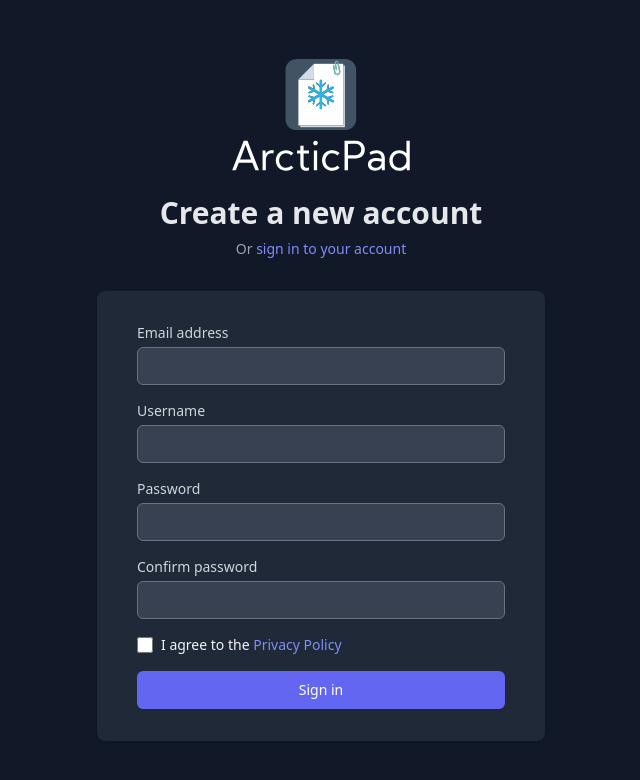
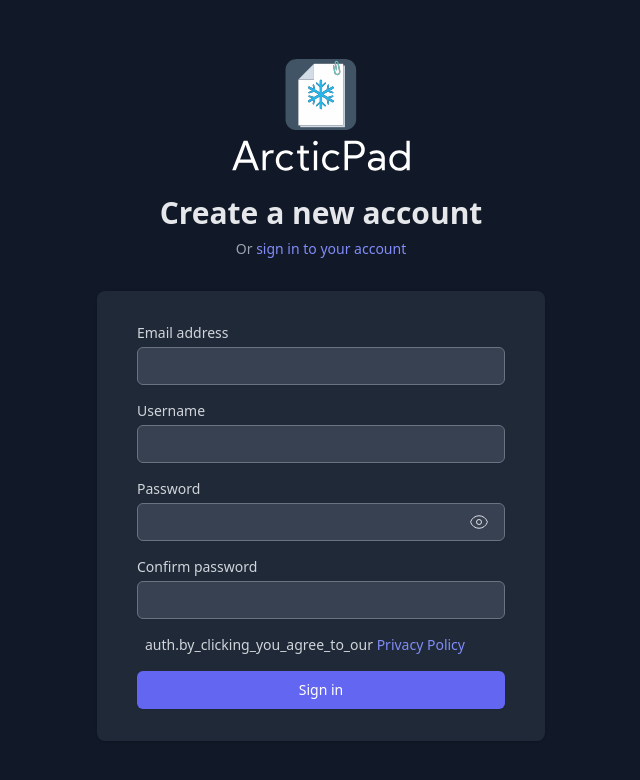
Before and after one commit to jramsgz/ArticPad, a Vue app in the folder ui/: page /register in a window 1280 px wide. Shown: the top 780 px of the page, without its empty margins (319-959 px from the left). Built offline with nearby package versions, Linux system fonts and the light colour scheme.

Commit message:
feat: reuse password field

```diff
--- /dev/null
+++ b/ui/src/components/common/PasswordField.vue
@@ -0,0 +1,69 @@
+<template>
+  <div class="relative">
+    <input
+      :value="modelValue"
+      @input="
+        $emit('update:modelValue', ($event.target as HTMLInputElement).value)
+      "
+      id="password"
+      name="password"
+      :type="showPassword ? 'text' : 'password'"
+      autocomplete="password"
+      required
+      class="appearance-none block w-full px-3 py-2 bg-gray-700 border border-gray-500 rounded-md shadow-sm placeholder-gray-300 text-gray-300 focus:text-gray-100 focus:outline-none focus:ring-indigo-500 focus:border-indigo-500 sm:text-sm"
+    />
+    <button
+      class="absolute inset-y-0 right-0 flex items-center px-4 text-white"
+      type="button"
+      @click="showPassword = !showPassword"
+    >
+      <svg
+        v-if="showPassword"
+        xmlns="http://www.w3.org/2000/svg"
+        fill="none"
+        viewBox="0 0 24 24"
+        strokeWidth="{1.5}"
+        stroke="currentColor"
+        class="w-5 h-5"
+      >
+        <path
+          strokeLinecap="round"
+          strokeLinejoin="round"
+          d="M3.98 8.223A10.477 10.477 0 001.934 12C3.226 16.338 7.244 19.5 12 19.5c.993 0 1.953-.138 2.863-.395M6.228 6.228A10.45 10.45 0 0112 4.5c4.756 0 8.773 3.162 10.065 7.498a10.523 10.523 0 01-4.293 5.774M6.228 6.228L3 3m3.228 3.228l3.65 3.65m7.894 7.894L21 21m-3.228-3.228l-3.65-3.65m0 0a3 3 0 10-4.243-4.243m4.242 4.242L9.88 9.88"
+        />
+      </svg>
+      <svg
+        v-else
+        xmlns="http://www.w3.org/2000/svg"
+        fill="none"
+        viewBox="0 0 24 24"
+        strokeWidth="{1.5}"
+        stroke="currentColor"
+        class="w-5 h-5"
+      >
+        <path
+          strokeLinecap="round"
+          strokeLinejoin="round"
+          d="M2.036 12.322a1.012 1.012 0 010-.639C3.423 7.51 7.36 4.5 12 4.5c4.638 0 8.573 3.007 9.963 7.178.07.207.07.431 0 .639C20.577 16.49 16.64 19.5 12 19.5c-4.638 0-8.573-3.007-9.963-7.178z"
+        />
+        <path
+          strokeLinecap="round"
+          strokeLinejoin="round"
+          d="M15 12a3 3 0 11-6 0 3 3 0 016 0z"
+        />
+      </svg>
+    </button>
+  </div>
+</template>
+
+<script setup lang="ts">
+defineProps({
+  modelValue: {
+    type: String,
+  },
+});
+defineEmits(["update:modelValue"]);
+
+import { ref } from "vue";
+const showPassword = ref(false);
+</script>
--- a/ui/src/views/auth/LoginView.vue
+++ b/ui/src/views/auth/LoginView.vue
@@ -50,15 +50,7 @@
               {{ $t("auth.password") }}
             </label>
             <div class="mt-1">
-              <input
-                v-model="form.password"
-                id="password"
-                name="password"
-                type="password"
-                autocomplete="current-password"
-                required
-                class="appearance-none block w-full px-3 py-2 bg-gray-700 border border-gray-500 rounded-md shadow-sm placeholder-gray-300 text-gray-300 focus:text-gray-100 focus:outline-none focus:ring-indigo-500 focus:border-indigo-500 sm:text-sm"
-              />
+              <PasswordField v-model="form.password" />
             </div>
           </div>
 
@@ -102,6 +94,7 @@ import { useAuthStore } from "@/stores/auth";
 import { reactive } from "vue";
 
 import FormButton from "@/components/common/FormButton.vue";
+import PasswordField from "@/components/common/PasswordField.vue";
 
 const authStore = useAuthStore();
 
--- a/ui/src/views/auth/RegisterView.vue
+++ b/ui/src/views/auth/RegisterView.vue
@@ -70,15 +70,7 @@
               {{ $t("auth.password") }}
             </label>
             <div class="mt-1">
-              <input
-                v-model="form.password"
-                id="password"
-                name="password"
-                type="password"
-                autocomplete="new-password"
-                required
-                class="appearance-none block w-full px-3 py-2 bg-gray-700 border border-gray-500 rounded-md shadow-sm placeholder-gray-300 text-gray-300 focus:text-gray-100 focus:outline-none focus:ring-indigo-500 focus:border-indigo-500 sm:text-sm"
-              />
+              <PasswordField v-model="form.password" />
             </div>
           </div>
 
@@ -102,20 +94,8 @@
             </div>
           </div>
 
-          <div class="flex items-center justify-between">
-            <div class="flex items-center">
-              <input
-                v-model="form.agree"
-                id="privacy-policy"
-                name="privacy-policyme"
-                type="checkbox"
-                class="h-4 w-4 bg-gray-700 text-indigo-600 focus:ring-indigo-500 border-gray-300 rounded"
-              />
-              <label
-                for="privacy-policy"
-                class="ml-2 block text-sm text-gray-100"
-              >
-                {{ $t("auth.i_agree_to_the") }}
+          <label class="ml-2 block text-sm text-gray-300">
+            {{ $t("auth.by_clicking_you_agree_to_our") }}
             <a
               href="dummy-link"
               target="_blank"
@@ -124,12 +104,9 @@
               {{ $t("common.privacy_policy") }}
             </a>
           </label>
-            </div>
-          </div>
-
           <FormButton
             :text="$t('auth.sign_in')"
-            :disabled="!form.agree"
+            :disabled="!form.username"
             :loading="form.loading"
           />
         </form>
@@ -143,6 +120,7 @@ import { useAuthStore } from "@/stores/auth";
 import { reactive } from "vue";
 
 import FormButton from "@/components/common/FormButton.vue";
+import PasswordField from "@/components/common/PasswordField.vue";
 
 const authStore = useAuthStore();
 
@@ -151,7 +129,6 @@ const form = reactive({
   email: "",
   password: "",
   confirm_password: "",
-  agree: false,
   loading: false,
 });
 
```
Lines whose indentation alone changed are shown as unchanged.
